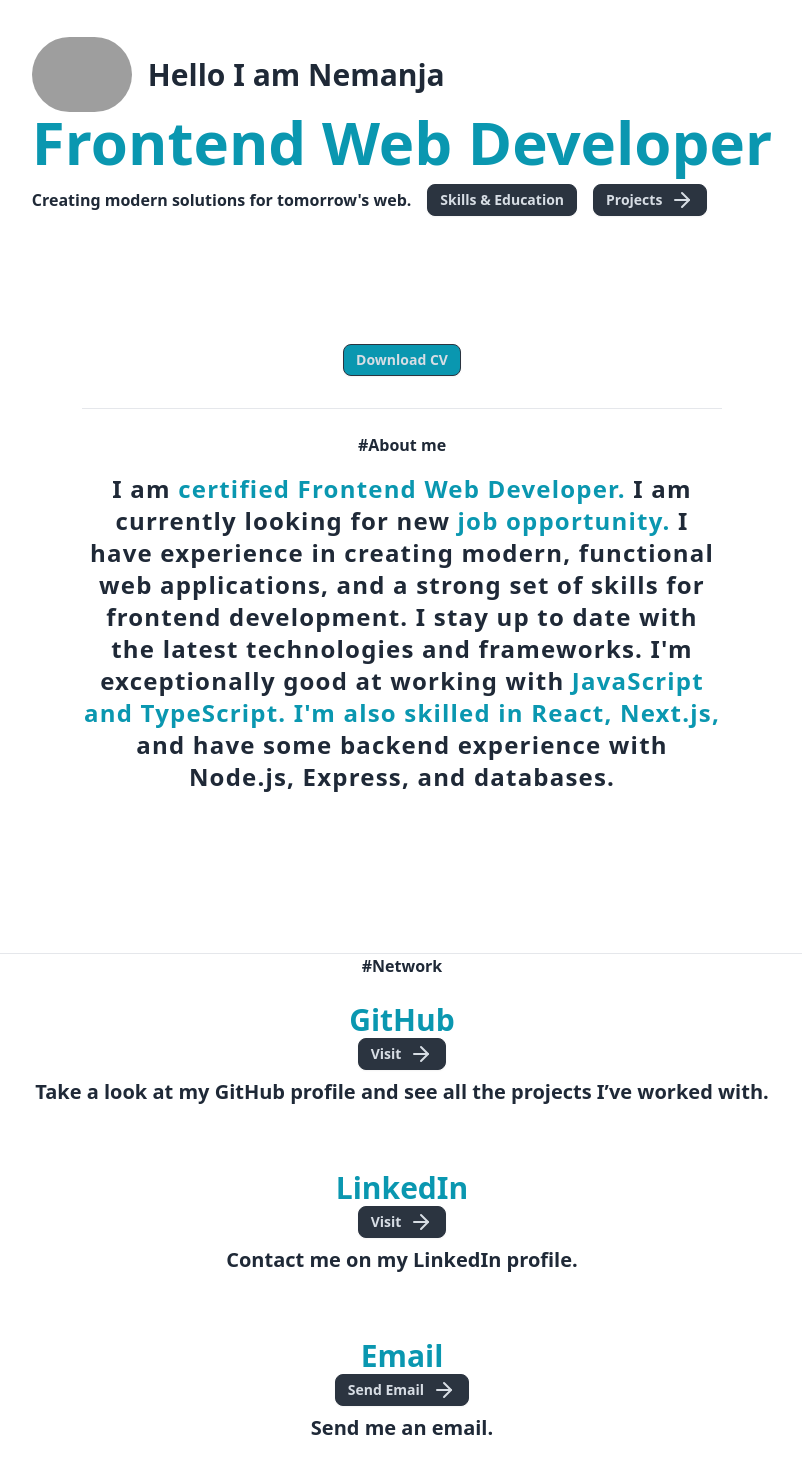
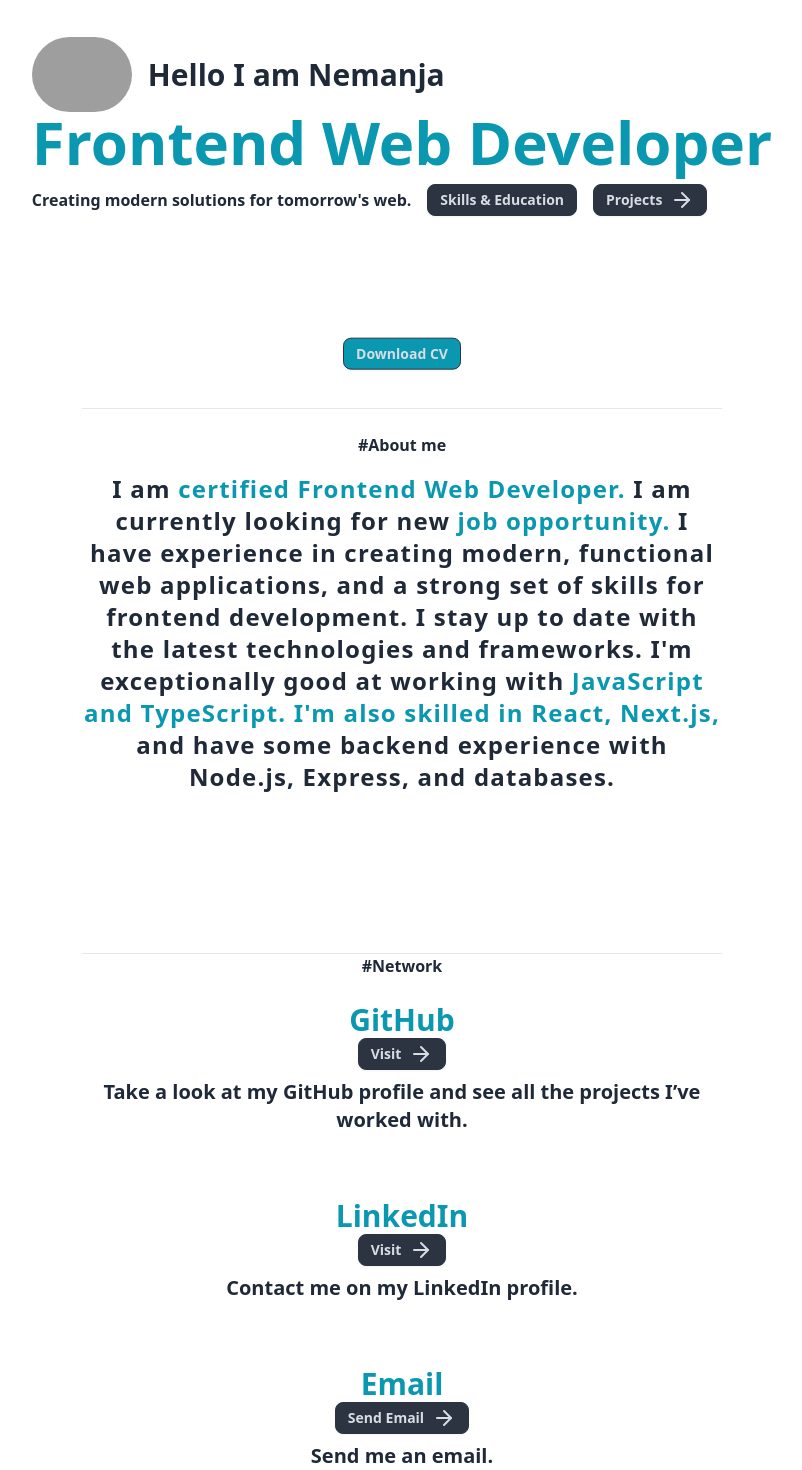
Before and after one commit to Nemanja0033/portfolio-web, a React (Vite) app: page / in a window 1280 px wide. Shown: the part 167-1637 px from the top of the page, without its empty margins (238-1040 px from the left). Before the commit the page ends 1609 px from the top, so only its background shows below. Built offline with nearby package versions, Linux system fonts and the light colour scheme; grey boxes are pictures that could not be loaded.

Commit message:
PATHC:: ui adjustment

```diff
--- a/src/components/Main.tsx
+++ b/src/components/Main.tsx
@@ -4,12 +4,11 @@ import { useAnimation } from "../hooks/useAnimate";
 const Main = () => {
 
     const mainRef  = useRef<HTMLDivElement>(null);
-
     useAnimation(mainRef, 2);
 
   return (
     <div ref={mainRef} className="flex flex-col items-center mt-32">
-      <button className="btn btn-neutral bg-primary btn-sm">
+      <button className="btn btn-neutral bg-primary btn-sm animate-bounce">
         <a download href="/CV.pdf">Download CV</a>
       </button>
 
--- a/src/components/Network.tsx
+++ b/src/components/Network.tsx
@@ -10,7 +10,8 @@ const Network = () => {
   useAnimation(ref, 2)
 
   return (
-    <div ref={ref} className="md:w-full w-[90%] flex flex-col items-center text-center border-t mt-8">
+  <main className="flex justify-center">
+    <div ref={ref} className="md:w-1/2 w-full flex flex-col items-center text-center border-t mt-8">
         <h1 className="font-bold mb-6">#Network</h1>
 
         <div className="flex flex-col items-center gap-4">
@@ -39,6 +40,7 @@ const Network = () => {
           </div>
         </div>
       </div>
+  </main>
 
 
   )
```
Lines whose indentation alone changed are shown as unchanged.
